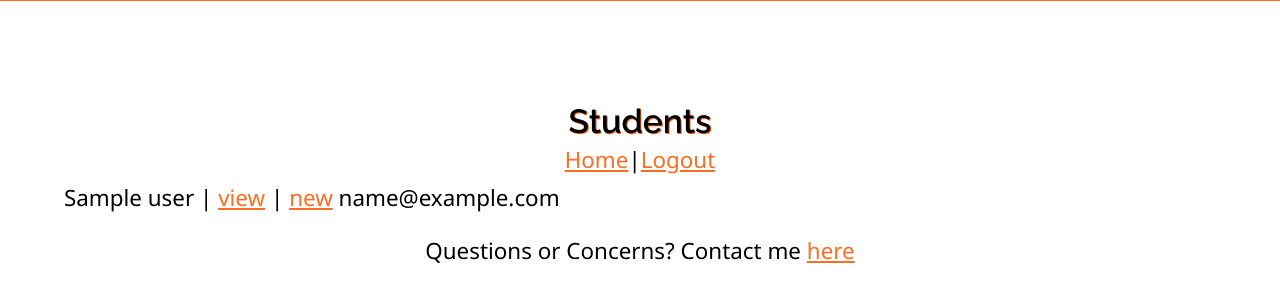
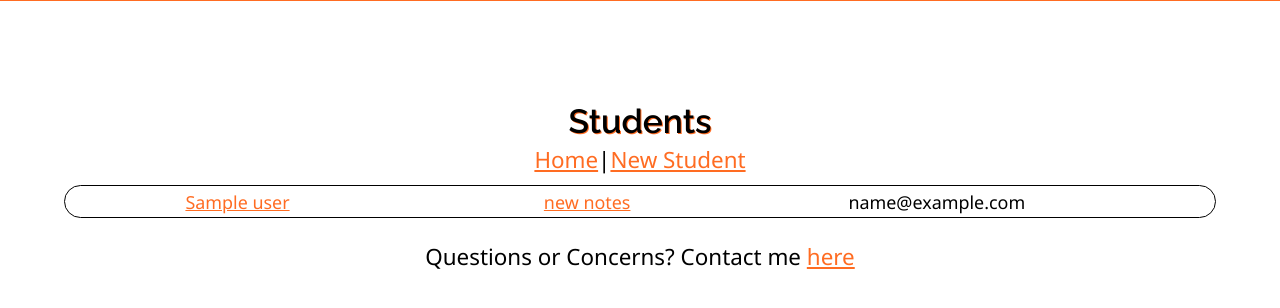
Before and after one commit to ab7/alexbakersax, a Python web app: template templates/admin.html in a window 1280 px wide. Shown: the part 284-592 px from the top of the page. Run offline with Jinja, Linux system fonts and the light colour scheme; the template is opened without the code that fills it: most values are stand-ins (such as "Sample title", 1, 10 or a date in 2020); some libraries are stand-ins or nearby versions.

Commit message:
refactored html code

```diff
--- a/templates/admin.html
+++ b/templates/admin.html
@@ -4,10 +4,20 @@
   <div class="adminWrapper">
     <h2>Students</h2>
     <nav>
-      <a href="/">Home</a>|<a href="/logout">Logout</a>
+      <a href="/">Home</a>|<a href="/newstudent">New Student</a>
     </nav>
     {% for s in students %}
-      <div>{{ s.user }} | <a href="">view</a> | <a href="/new-notes">new</a> {{s.email}}</div>
+      <div class="studentInfo">
+        <span class="studentCell">
+          <a href="/student?key={{s.key.urlsafe()}}">{{ s.user }}</a>
+        </span>
+        <span class="studentCell">
+          <a href="/newnotes?key={{s.key.urlsafe()}}">new notes</a>
+        </span>
+        <span class="studentCell">
+          {{s.email}}
+        </span>
+      </div>
     {% endfor %}
   </div>
 {% endblock %}
--- a/templates/login.html
+++ b/templates/login.html
@@ -1,8 +1,8 @@
 {% extends "base.html" %}
 
 {% block content %}
-  <h2 class="formTitle">Login</h2>
   <fieldset class="login">
+    <legend>Login</legend>
     <form method="post">
       <label>
         Username
--- a/templates/student.html
+++ b/templates/student.html
@@ -1,7 +1,7 @@
 {% extends "base.html" %}
 
 {% block content %}
-  <div class="studentWrapper">
+  <div class="studentPortal">
     <h2>Welcome {{name}}!</h2>
     <nav>
       <a href="/">Home</a>|<a href="/logout">Logout</a>
```
Also changed, not shown: templates/newstudent.html (+5 -8 lines).
